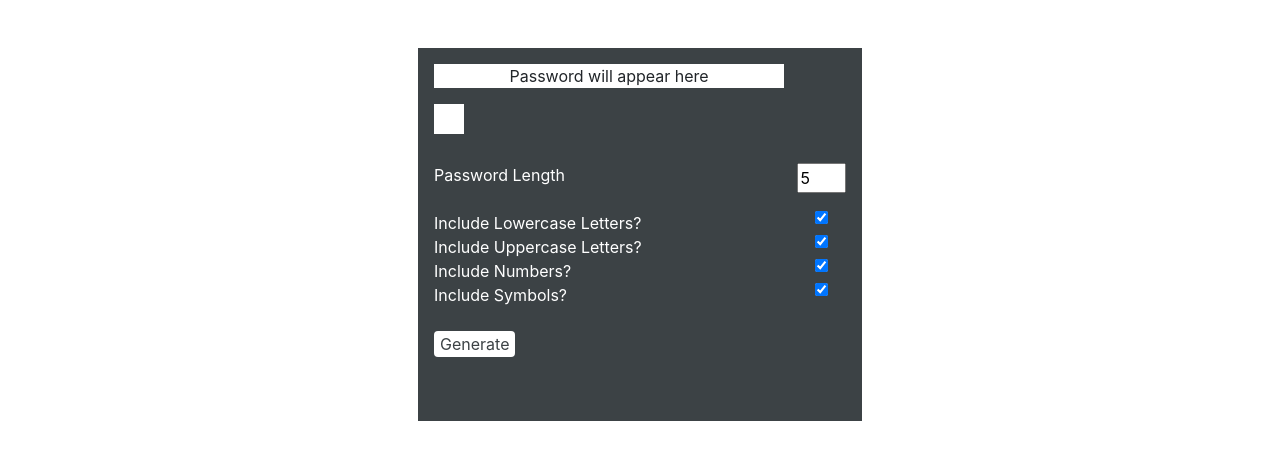
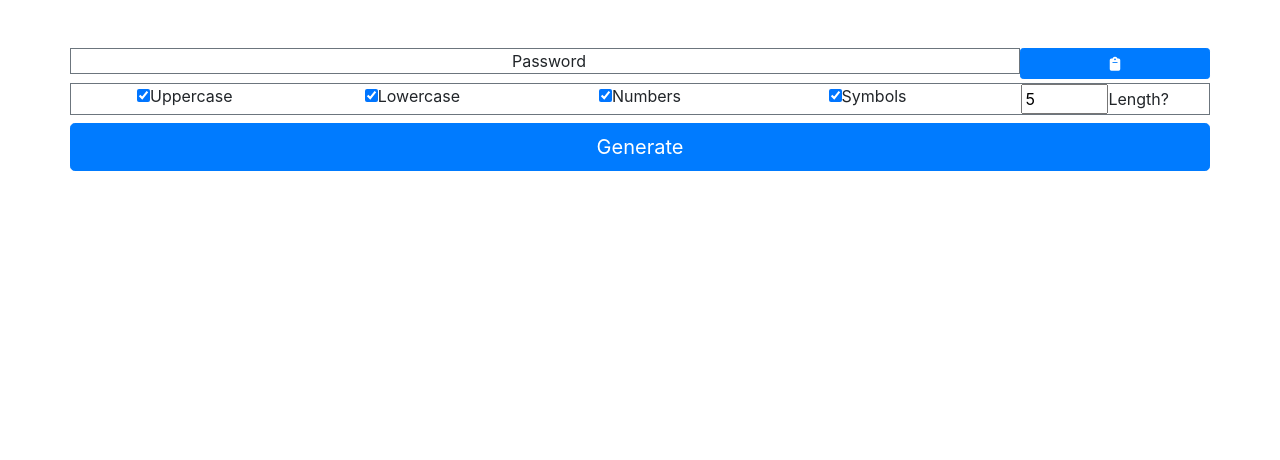
Before and after one commit to Matthewlgrimes94/Password-generator, a plain HTML site: page index.html in a window 1280 px wide. Drawn offline with nearby package versions, Linux system fonts and the light colour scheme.

Commit message:
New html css to look better

```diff
--- a/index.html
+++ b/index.html
@@ -5,29 +5,46 @@
     <!-- Required meta tags -->
     <meta charset="utf-8">
     <meta name="viewport" content="width=device-width, initial-scale=1, shrink-to-fit=no">
-
-    <!-- Google Fonts-->
+    <!-- Google fonts -->
     <link href="https://fonts.googleapis.com/css?family=Lato&display=swap" rel="stylesheet">
-
+    <!-- Font Awesome -->
+    <script src="https://kit.fontawesome.com/d2599b4445.js" crossorigin="anonymous"></script>
     <!-- Bootstrap CSS -->
     <link rel="stylesheet" href="style.css">
     <link rel="stylesheet" href="https://stackpath.bootstrapcdn.com/bootstrap/4.3.1/css/bootstrap.min.css" integrity="sha384-ggOyR0iXCbMQv3Xipma34MD+dH/1fQ784/j6cY/iJTQUOhcWr7x9JvoRxT2MZw1T" crossorigin="anonymous">
   </head>
   <body>
-      <div class="container text-left">
-          <div class="row justify-content-center mt-auto mb-auto">
-              <div class="col">
-                <div class="form-holder ml-auto mr-auto mt-5 p-3">
-                  <p id="passwordOutput">Password will appear here</p> <button id="clipboard"></button><br><br>
-                  <input type="number" min="0" max="250" name="length" value="5" id="length"> <span>Password Length</span><br><br>
-                  <input type="checkbox" name="lower" value="1" id="lowerCheck" checked> <span>Include Lowercase Letters?</span><br>
-                  <input type="checkbox" name="upper" value="1" id="upperCheck" checked> <span>Include Uppercase Letters?</span><br>
-                  <input type="checkbox" name="numbers" value="1" id="numbersCheck" checked> <span>Include Numbers?</span><br>
-                  <input type="checkbox" name="symbols" value="1" id="symbolsCheck" checked> <span>Include Symbols?</span><br><br>
-                  <button id="generate"><span>Generate</span></button>
-                </div>
-              </div>
+      <div class="container">
+        <div class="row mt-5">
+          <div class="col-sm-12 col-md-10 p-0">
+            <div class="border border-secondary pl-2 m-0 mb-1">
+              <p id="passwordOutput" class="m-0 text-center">Password</p>
+            </div>
           </div>
+          <div class="col-sm-12 col-md-2 p-0">
+            <button type="button" class="btn btn-sm btn-primary big mb-1"><i class="fas fa-clipboard"></i></button>
+          </div>
+        </div>
+        <div class="row text-center border border-secondary mb-2">
+          <div class="col">
+            <input type="checkbox" name="upper" id="upperCheck" checked><span>Uppercase</span>
+          </div>
+          <div class="col">
+            <input type="checkbox" name="lower" id="lowerCheck" checked><span>Lowercase</span>
+          </div>
+          <div class="col">
+            <input type="checkbox" name="number" id="numbersCheck" checked><span>Numbers</span>
+          </div>
+          <div class="col">
+            <input type="checkbox" name="symbol" id="symbolsCheck" checked><span>Symbols</span>
+          </div>
+          <div class="col">
+            <input type="number" name="length" id="length" min="0" max="25" value="5"><span>Length?</span>
+          </div>
+        </div>
+        <div class="row">
+          <button type="button" name="generate" id="generate" class="btn btn-primary btn-lg btn-block">Generate</button>
+        </div>
       </div>
     <!-- Optional JavaScript -->
     <script src="index.js"></script>
--- a/style.css
+++ b/style.css
@@ -1,47 +1,11 @@
 html {
-    font-family: 'Lato', sans-serif !important;
+    font-family: 'Lato', sans-serif;
 }
 
-body {
-    background-color: white !important;
-}
-.form-holder {
-    width: 40%;
-    height: 100%;
-}
-span {
-    color: white;
-}
-input {
-    float: right;
-    width: 12%;
+.big {
+    width: 100%;
 }
 
-p {
-    background-color: white;
-    text-align: center;
-    width: 85%;
+#pswrdHolder {
+    font-size: larger;
 }
-
-.form-holder {
-    border: none;
-    background-color: #3c4245;
-    box-shadow: 15px, 10px, #3c4245 !important;
-}
-
-#generate {
-    border-radius: 4px;
-    background-color: white;
-    border: none;
-}
-
-#generate span {
-    color: #3c4245;
-}
-
-#clipboard {
-    width: 30px;
-    height: 30px;
-    background-color: white;
-    border: none;
-}
```
